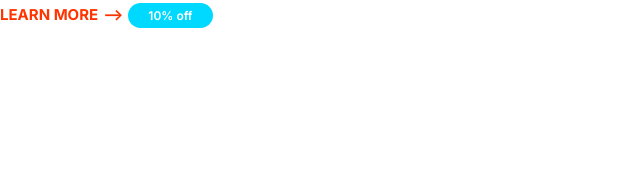
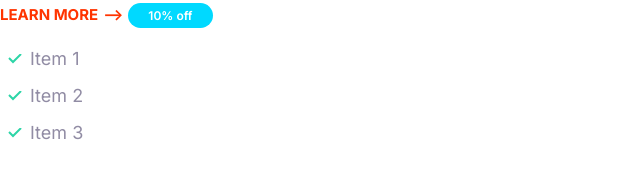
Before and after one commit to marcobgh/moshify, a plain HTML site: page index.html in a window 1280 px wide. Shown: the whole page, without its empty margins (0-640 px from the left). Drawn offline with Linux system fonts and the light colour scheme.

Commit message:
building the lists component

```diff
--- a/css/styles.css
+++ b/css/styles.css
@@ -120,3 +120,33 @@ a {
         font-size: 1.2rem;
     }
 }
+
+/* Lists */
+
+.list {
+    list-style: none;
+    padding-left: 0;
+    color: var(--color-headings);
+}
+
+.list--inline .list__item {
+    display: inline-block;
+    margin-right: 2rem;
+}
+
+.list--tick {
+    list-style-image: url(../images/tick.svg);
+    padding-left: 3rem;
+}
+
+.list--tick .list__item {
+    padding-left: 0.5rem;
+    margin-bottom: 1rem;
+}
+
+@media screen and (min-width: 1024px) {
+    .list--tick .list__item {
+    padding-left: 0;
+
+}
+}
--- a/index.html
+++ b/index.html
@@ -13,5 +13,11 @@
 <body>
     <a href="#" class="link-arrow">Learn More</a>
     <span class="badge badge--secondary badge--small"> 10% off</span>
+
+    <ul class="list--tick">
+        <li class="list__item">Item 1</li>
+        <li class="list__item">Item 2</li>
+        <li class="list__item">Item 3</li>
+    </ul>
 </body>
 </html>
```
Also changed, not shown: components/lists.html (added, +5 -0 lines), images/tick.svg (added).
